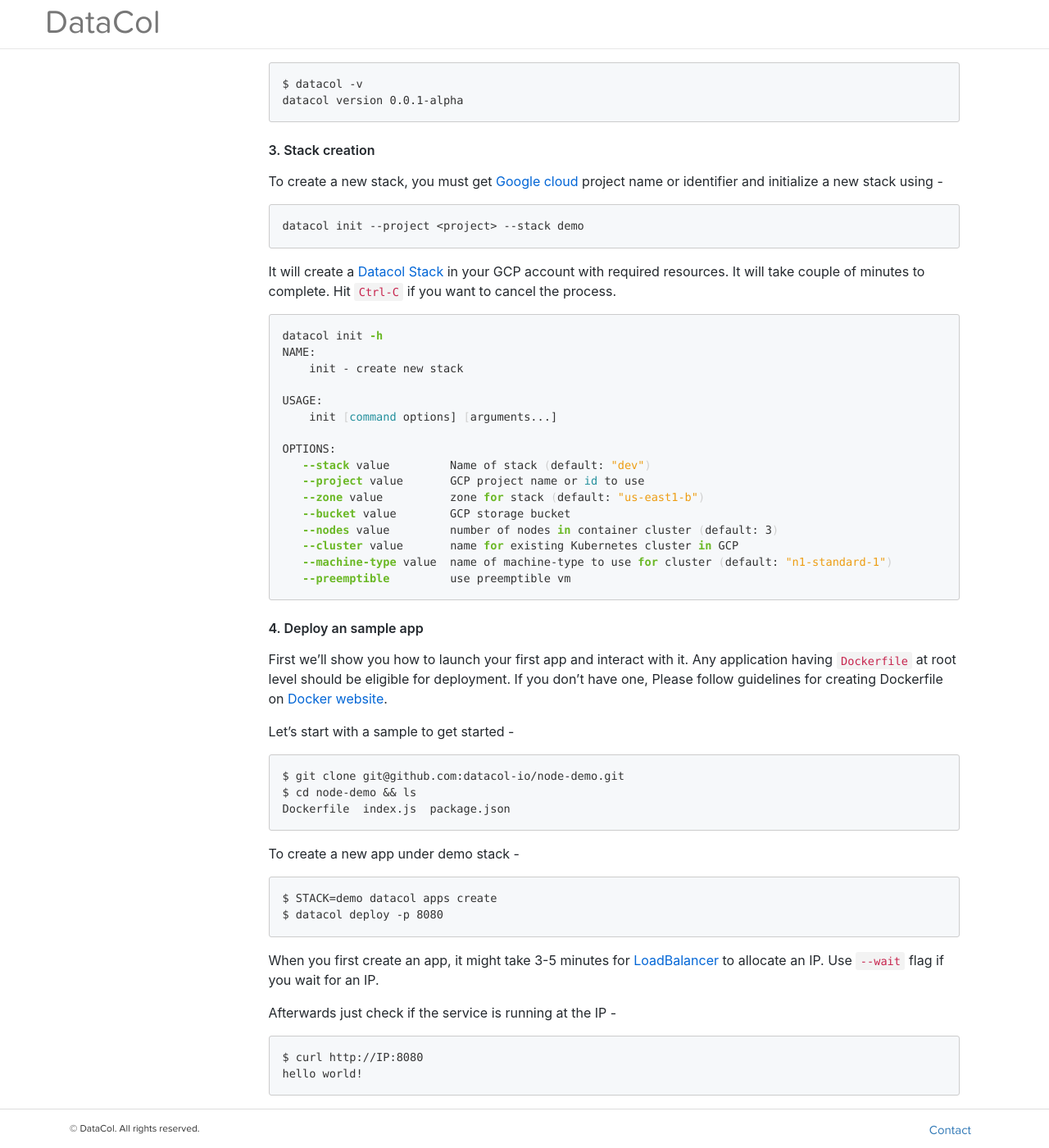
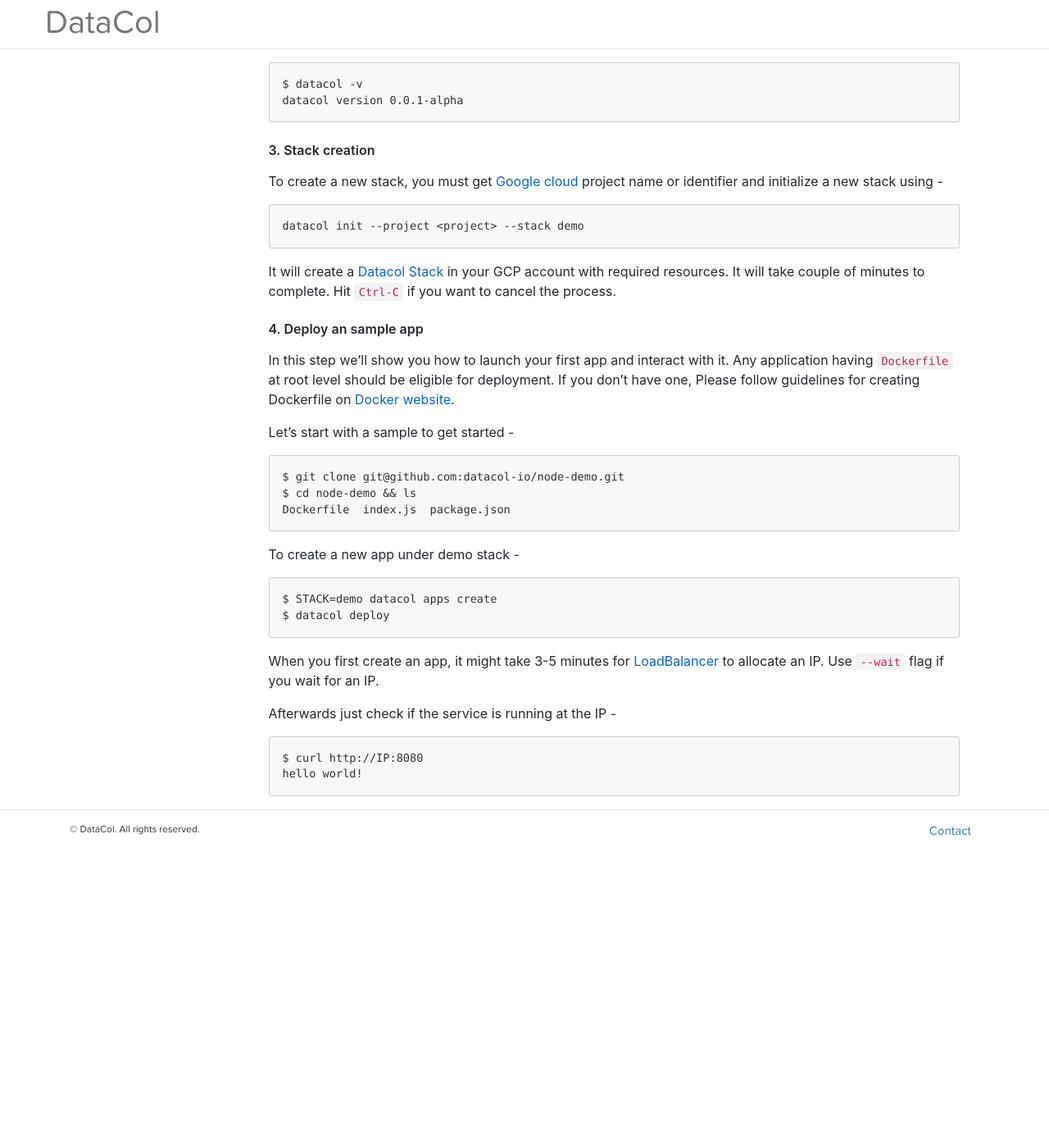
Before and after one commit to datacol-io/datacol-io.github.io, a Jekyll site: the page built from docs/getting-started.md, in a window 1280 px wide and 1400 px high, scrolled down 699 px. Shown: the whole window at 82% size. Built offline with Jekyll 4.4.1, drawn with Linux system fonts in a browser that asks for light colours; our own code applies the rules of GitHub Pages for plain Markdown files; after the commit the page ends 1733 px from its top, so only the background shows below that; some of the changed text lies outside the part shown.

````diff
--- a/docs/getting-started.md
+++ b/docs/getting-started.md
@@ -40,27 +40,8 @@ To create a new stack, you must get [Google cloud][1] project name or identifier
 
 It will create a [Datacol Stack](/docs/cli/stacks#creating-a-stack) in your GCP account with required resources. It will take couple of minutes to complete. Hit `Ctrl-C` if you want to cancel the process.
 
-```shell
-datacol init -h
-NAME:
-    init - create new stack
-
-USAGE:
-    init [command options] [arguments...]
-
-OPTIONS:
-   --stack value         Name of stack (default: "dev")
-   --project value       GCP project name or id to use
-   --zone value          zone for stack (default: "us-east1-b")
-   --bucket value        GCP storage bucket
-   --nodes value         number of nodes in container cluster (default: 3)
-   --cluster value       name for existing Kubernetes cluster in GCP
-   --machine-type value  name of machine-type to use for cluster (default: "n1-standard-1")
-   --preemptible         use preemptible vm
-```
-
 #### 4. Deploy an sample app
-First we’ll show you how to launch your first app and interact with it. Any application having [`Dockerfile`][2] at root level should be eligible for deployment. If you don't have one, Please follow guidelines for creating Dockerfile on [Docker website][3].
+In this step we'll show you how to launch your first app and interact with it. Any application having [`Dockerfile`][2] at root level should be eligible for deployment. If you don't have one, Please follow guidelines for creating Dockerfile on [Docker website][3].
 
 Let's start with a sample to get started -
 
@@ -71,7 +52,7 @@ Let's start with a sample to get started -
 To create a new app under demo stack -
 
     $ STACK=demo datacol apps create
-    $ datacol deploy -p 8080
+    $ datacol deploy
 
 When you first create an app, it might take 3-5 minutes for [LoadBalancer][4] to allocate an IP. Use `--wait` flag if you wait for an IP.
 
````
Also changed, not shown: other parts of docs/getting-started.md (+1 -1 lines), docs/app-engine.md (+10 -9 lines), docs/cli/stacks.md (+12 -5 lines), docs/index.md (+3 -1 lines), docs/philosophy.md (+7 -3 lines), docs/quick-start.md (+1 -2 lines).
